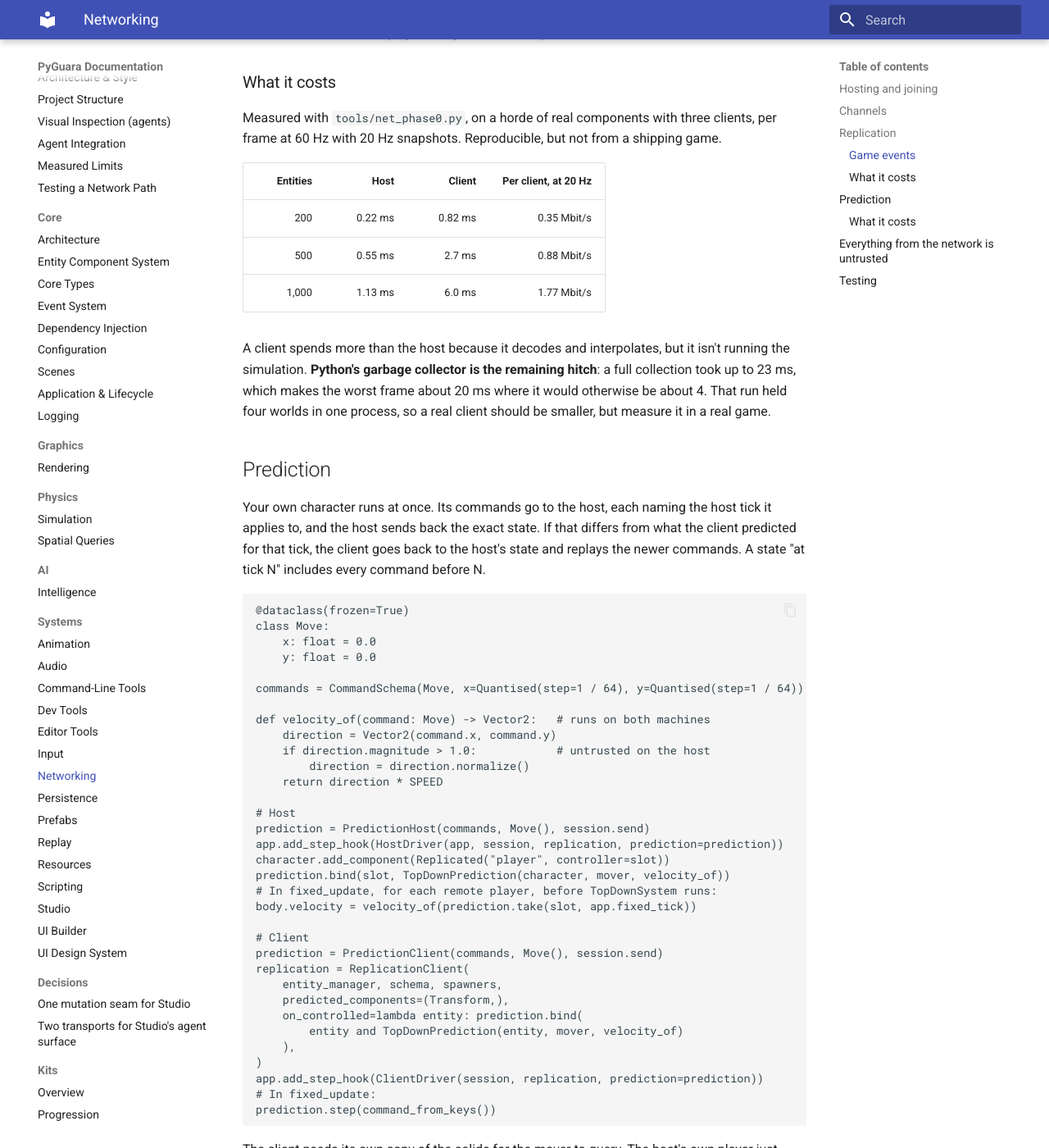
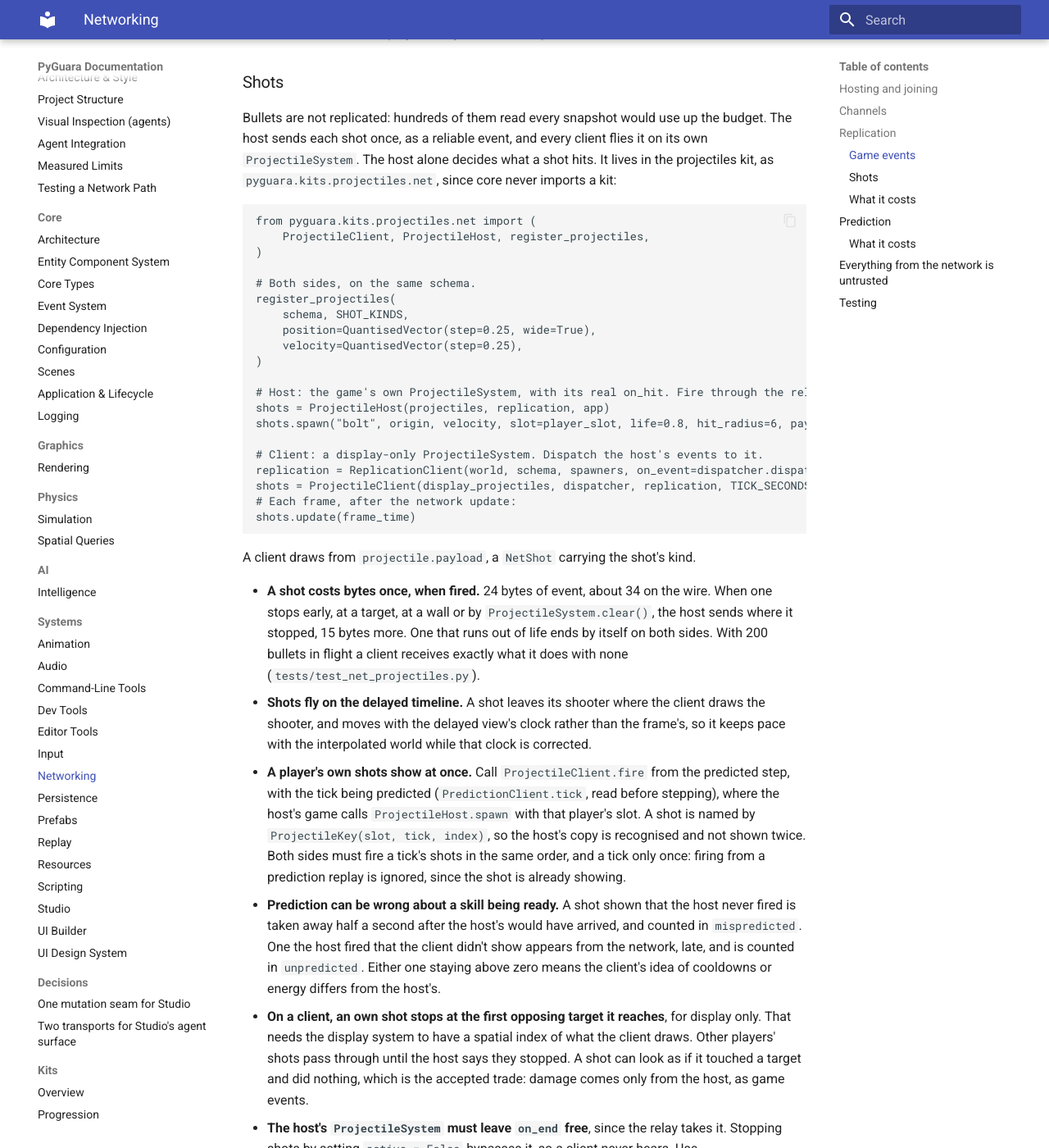
Before and after one commit to Wedeueis/pyguara, an MkDocs documentation site: the page built from docs/systems/networking.md, in a window 1280 px wide and 1400 px high, scrolled down 3779 px. Shown: the whole window at 82% size. Built offline with MkDocs 1.6.1 and Material for MkDocs 9.7.7, drawn with Linux system fonts in a browser that asks for light colours; some of the changed text lies outside the part shown.

Commit message:
docs: shots over the network
Co-Authored-By: Claude Opus 5.5 <noreply@anthropic.com>

````diff
--- a/docs/systems/networking.md
+++ b/docs/systems/networking.md
@@ -156,8 +156,68 @@ replication = ReplicationClient(entity_manager, schema, spawners, on_event=dispa
   `ReplicationHost.send_event`.
 - **Don't relay what a client predicts.** A client's own hop or shot already played when the
   player pressed the button, and the host's copy arrives about a round trip later. Leave those
-  events unregistered, or have the client ignore its own.
+  events unregistered, or have the client ignore its own. Shots have this built in: see
+  [Shots](#shots).
 - **Events don't reach a player who joins later.** They describe moments, not state.
+
+### Shots
+
+Bullets are not replicated: hundreds of them read every snapshot would use up the budget. The
+host sends each shot once, as a reliable event, and every client flies it on its own
+`ProjectileSystem`. The host alone decides what a shot hits. It lives in the projectiles kit,
+as `pyguara.kits.projectiles.net`, since core never imports a kit:
+
+```python
+from pyguara.kits.projectiles.net import (
+    ProjectileClient, ProjectileHost, register_projectiles,
+)
+
+# Both sides, on the same schema.
+register_projectiles(
+    schema, SHOT_KINDS,
+    position=QuantisedVector(step=0.25, wide=True),
+    velocity=QuantisedVector(step=0.25),
+)
+
+# Host: the game's own ProjectileSystem, with its real on_hit. Fire through the relay.
+shots = ProjectileHost(projectiles, replication, app)
+shots.spawn("bolt", origin, velocity, slot=player_slot, life=0.8, hit_radius=6, payload=shot)
+
+# Client: a display-only ProjectileSystem. Dispatch the host's events to it.
+replication = ReplicationClient(world, schema, spawners, on_event=dispatcher.dispatch)
+shots = ProjectileClient(display_projectiles, dispatcher, replication, TICK_SECONDS)
+# Each frame, after the network update:
+shots.update(frame_time)
+```
+
+A client draws from `projectile.payload`, a `NetShot` carrying the shot's kind.
+
+- **A shot costs bytes once, when fired.** 24 bytes of event, about 34 on the wire. When one
+  stops early, at a target, at a wall or by `ProjectileSystem.clear()`, the host sends where it
+  stopped, 15 bytes more. One that runs out of life ends by itself on both sides. With 200
+  bullets in flight a client receives exactly what it does with none
+  (`tests/test_net_projectiles.py`).
+- **Shots fly on the delayed timeline.** A shot leaves its shooter where the client draws the
+  shooter, and moves with the delayed view's clock rather than the frame's, so it keeps pace with
+  the interpolated world while that clock is corrected.
+- **A player's own shots show at once.** Call `ProjectileClient.fire` from the predicted step,
+  with the tick being predicted (`PredictionClient.tick`, read before stepping), where the
+  host's game calls `ProjectileHost.spawn` with that player's slot. A shot is named by
+  `ProjectileKey(slot, tick, index)`, so the host's copy is recognised and not shown twice.
+  Both sides must fire a tick's shots in the same order, and a tick only once: firing from a
+  prediction replay is ignored, since the shot is already showing.
+- **Prediction can be wrong about a skill being ready.** A shot shown that the host never fired
+  is taken away half a second after the host's would have arrived, and counted in
+  `mispredicted`. One the host fired that the client didn't show appears from the network, late,
+  and is counted in `unpredicted`. Either one staying above zero means the client's idea of
+  cooldowns or energy differs from the host's.
+- **On a client, an own shot stops at the first opposing target it reaches**, for display only.
+  That needs the display system to have a spatial index of what the client draws. Other players'
+  shots pass through until the host says they stopped. A shot can look as if it touched a target
+  and did nothing, which is the accepted trade: damage comes only from the host, as game events.
+- **The host's `ProjectileSystem` must leave `on_end` free**, since the relay takes it.
+  Stopping shots by setting `active = False` bypasses it, so a client never hears. Use
+  `ProjectileSystem.clear()`.
 
 ### What it costs
 
````
Also changed, not shown: project/backlog/active/network_multiplayer.md (+6 -2 lines).
